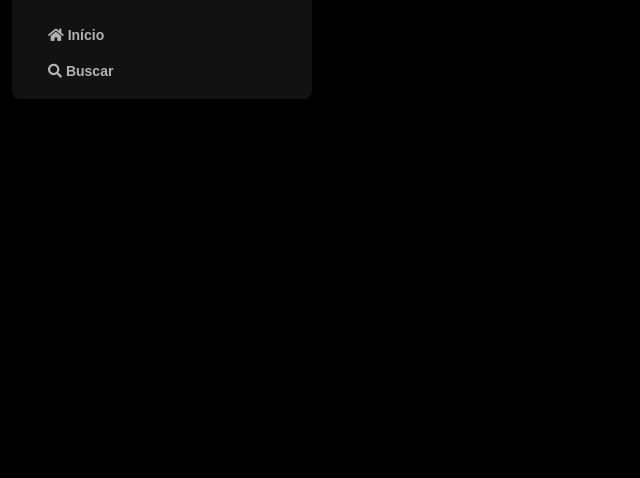
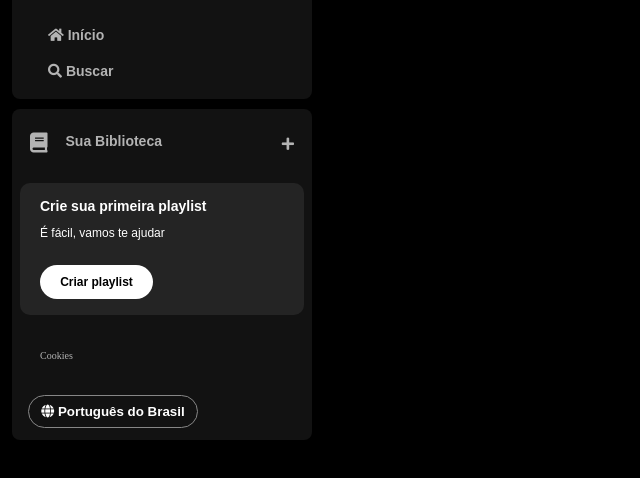
Before and after one commit to LuisFabiano1006/Spotify_Imersao_Front_End_Alura, a plain HTML site: page index.html in a window 1280 px wide. Shown: the part 74-552 px from the top of the page, without its empty margins (0-640 px from the left). Drawn offline with Linux system fonts and the light colour scheme.

Commit message:
Aula 02: Estilo Avançado e Posicionamento: Transformando Layouts

```diff
--- a/index.html
+++ b/index.html
@@ -22,7 +22,6 @@
                     <img src="./assets/icons/logo-spotify.png" alt="Logo do Spotify">
                 </a>
             </div>
-                <div>
             <ul>
                 <li>
                     <a href="">
@@ -37,9 +36,34 @@
                     </a>
                 </li>
             </ul>
+        </nav>
+        <div class="library">
+            <div class="library__content">
+                <button class="library__button">
+                    <span class="fa fas fa-book"></span>
+                    <span>Sua Biblioteca</span>
+                </button>
+                <span class="fa fa-plus"></span>
+            </div>
+            <section class="section-playlist">
+                <div class="section-playlist__content">
+                    <span class="text title">Crie sua primeira playlist</span>
+                    <span class="text subtitle">É fácil, vamos te ajudar</span>
+                    <button class="section-playlist__button">
+                        <span>Criar playlist</span>
+                    </button>
+                </div>
+            </section>
+            <div class="cookies">
+                <a href="">Cookies</a>
+            </div>
+            <div class="languages">
+                <button class="languages__button">
+                    <span class="fa fa-globe"></span>
+                    <span>Português do Brasil</span>
+                </button>
             </div>
         </div>
-        </nav>
     </div>
 </body>
 
--- a/style.css
+++ b/style.css
@@ -43,3 +43,126 @@
     font-size: 14px;
     font-family: "DM Sens", sans-serif;
 }
+
+.library {
+    background-color: #121212;
+    border-radius: 8px;
+    display: flex;
+    justify-content: space-between;
+    flex-direction: column;
+    padding: 4px 8px;
+    color: #b3b3b3;
+    font-weight: 600;
+    font-size: 14px;
+    margin-top: 10px;
+}
+
+.library .library__content {
+    display: flex;
+    justify-content: space-between;
+}
+
+.library .library__button {
+    display: flex;
+    margin-right: 10px;
+    color: #b3b3b3;
+    background-color: transparent;
+    border: 0px;
+    font-size: 14px;
+    font-weight: 700;
+    font-family: "DM Sens", sans-serif;
+    text-align: center;
+    text-decoration: none;
+    text-transform: none;
+    padding: 20px 10px;
+}
+
+.library .library__button .fa {
+    font-size: 20px;
+    margin-right: 10px;
+    font-weight: 300;
+    padding-right: 8px;
+}
+
+.library .library__content .fa-plus {
+    margin: 24px 10px;
+}
+
+.section-playlist {
+    display: flex;
+    align-items: flex-start;
+    justify-content: space-between;
+    gap: 20px;
+    background-color: #242424;
+    color: #b3b3b3;
+    font-weight: 600;
+    font-size: 14px;
+    margin: 8px 0px;
+    padding: 16px 20px;
+    border-radius: 10px;
+}
+
+.section-playlist .section-playlist__content {
+    display: flex;
+    flex-direction: column;
+}
+
+.section-playlist__content .text {
+    padding-bottom: 14px;
+    color: #fff;
+    font-family: "DM Sens", sans-serif;
+}
+
+.section-playlist__content .title {
+    font-weight: 700;
+}
+
+.section-playlist__content .subtitle {
+    font-weight: 500;
+    font-size: 12px;
+}
+
+.section-playlist__content .section-playlist__button {
+    display: flex;
+    justify-content: center;
+    background-color: #fff;
+    color: #000;
+    border-radius: 20px;
+    font-size: 12px;
+    font-weight: 700;
+    font-family: "DM Sens", sans-serif;
+    text-decoration: none;
+    text-transform: none;
+    padding: 10px;
+    margin-top: 12px;
+    border: 0px;
+    width: 113px;
+}
+
+.sidebar .cookies {
+    margin: 25px 20px;
+}
+
+.sidebar .cookies a {
+    color: #b3b3b3;
+    font-weight: 500;
+    font-size: 10px;
+    text-decoration: none;
+}
+
+.sidebar .cookies a:hover {
+    text-decoration: underline;
+}
+
+.languages .languages__button {
+    align-items: center;
+    background-color: transparent;
+    border: 1px solid #878787;
+    color: #fff;
+    font-weight: bold;
+    cursor: pointer;
+    width: 170px;
+    margin: 8px;
+    padding: 8px;
+    border-radius: 20px;
+}
```
Lines whose indentation alone changed are shown as unchanged.
